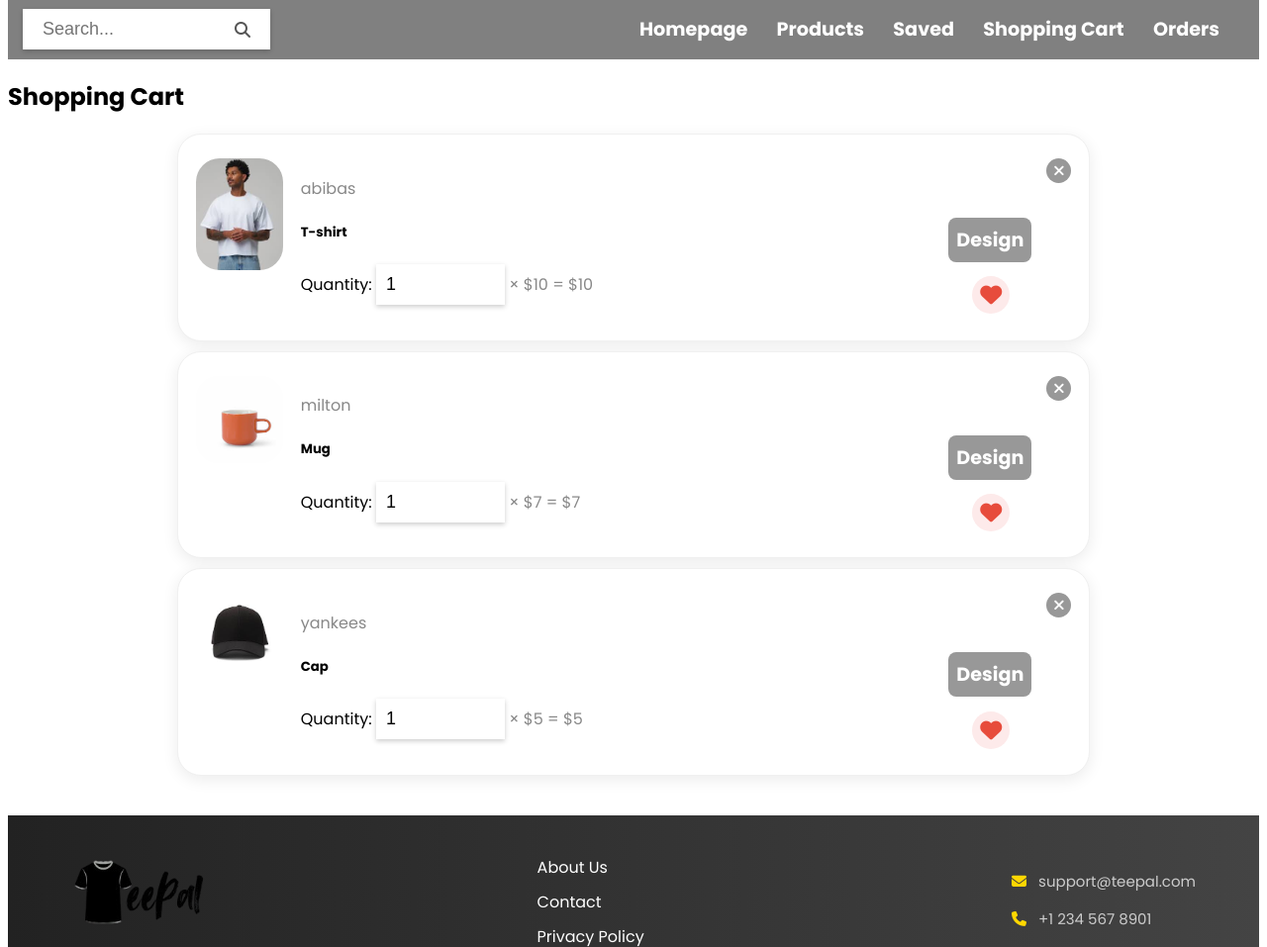
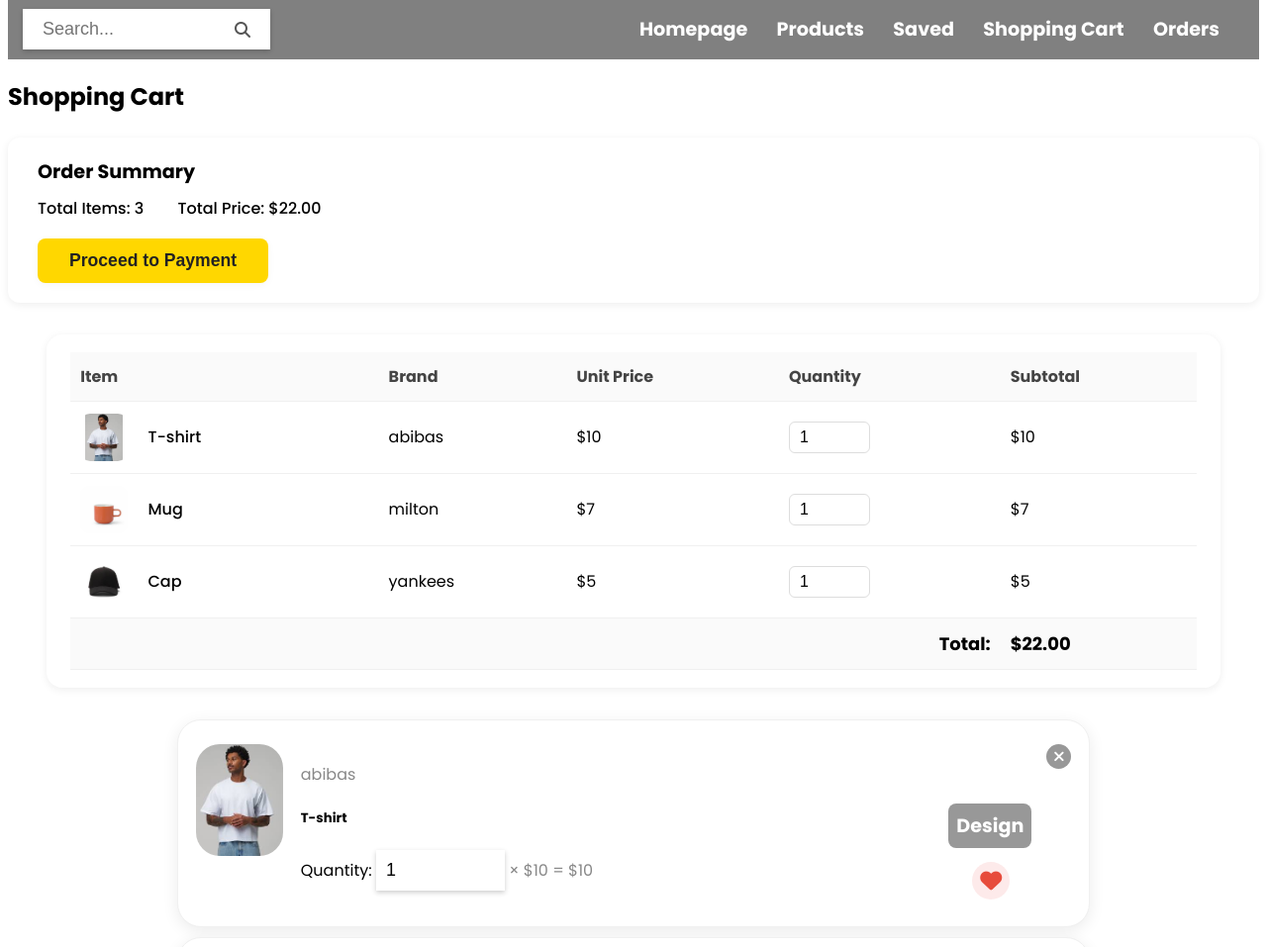
Before and after one commit to 1322harshd/Teepal, a Flask app: page /shopping_cart in a window 1280 px wide. Shown: the part 109-1066 px from the top of the page at 99% size. Run offline with Flask 3, Linux system fonts and the light colour scheme.

Commit message:
add saved items page and update shopping cart functionality with order summary

```diff
--- a/Templates/base.html
+++ b/Templates/base.html
@@ -55,7 +55,7 @@
                     <ul>
                     <li><a href="/">Homepage</a></li>
                     <li><a href="#">Products</a></li>
-                    <li><a href="#">Saved</a></li>
+                    <li><a href="/saved_items">Saved</a></li>
                     <li><a href="/shopping_cart">Shopping Cart</a></li>
                     <li><a href="#">Orders</a></li>
                     </ul>
--- a/Templates/shopping_cart.html
+++ b/Templates/shopping_cart.html
@@ -1,10 +1,53 @@
 {% extends "base.html" %}
 {% block content %}
 <h2>Shopping Cart</h2>
-  <div class="total">
 
+<div class="order-summary-card" id="orderSummary">
+  <h3>Order Summary</h3>
+  <div>
+    <span>Total Items: <span id="summaryTotalItems">0</span></span>
+    <span style="margin-left: 30px;">Total Price: $<span id="summaryTotalPrice">0.00</span></span>
+  </div>
+  <button class="payment-btn" onclick="alert('Proceeding to payment...')">Proceed to Payment</button>
+</div>
 
+<!-- Cart Details Table -->
+<div class="cart-details-table">
+  <table>
+    <thead>
+      <tr>
+        <th>Item</th>
+        <th>Brand</th>
+        <th>Unit Price</th>
+        <th>Quantity</th>
+        <th>Subtotal</th>
+      </tr>
+    </thead>
+    <tbody>
+      {% for product in products %}
+      <tr>
+        <td>
+          <img src="{{ url_for('static', filename=product.image) }}" alt="{{ product.item }}" class="cart-thumb">
+          <span class="cart-item-name">{{ product.item }}</span>
+        </td>
+        <td>{{ product.brand }}</td>
+        <td>${{ product.price }}</td>
+        <td>
+          <input type="number" name="quantity" id="table_quantity_{{ loop.index0 }}" value="1" min="1" onchange="updateTableTotal({{ loop.index0 }}, {{ product.price|float }})">
+        </td>
+        <td>$<span id="table_total_{{ loop.index0 }}">{{ product.price }}</span></td>
+      </tr>
+      {% endfor %}
+    </tbody>
+    <tfoot>
+      <tr>
+        <td colspan="4" style="text-align:right;font-weight:bold;">Total:</td>
+        <td style="font-weight:bold;">$<span id="table_grand_total">0.00</span></td>
+      </tr>
+    </tfoot>
+  </table>
 </div>
+
 <div id="shopping_cart" class="lists">
   {% for product in products %}
     <div class="sc_1">
@@ -13,23 +56,86 @@
         <span>{{ product.brand }}</span>
         <h5>{{ product.item }}</h5>
         <label class="quantity" for="quantity">Quantity:</label>
-        <input type="number" name="quantity" id="quantity_{{ loop.index0 }}" value="1" min="1" onchange="updateTotal({{ loop.index0 }}, {{ product.price }})">
+        <input type="number" name="quantity" id="quantity_{{ loop.index0 }}" value="1" min="1" onchange="updateTotal({{ loop.index0 }}, {{ product.price|float }})">
         <span>× ${{ product.price }} = $<span id="total_{{ loop.index0 }}">{{ product.price }}</span></span>
       </div>
       <div class="sc_1_right">
         <a href="#"><i class="fa-solid fa-xmark"></i></a><br>
         <button onclick="window.location.href='/'">Design</button>
-          <a href="#"><i class="fa-solid fa-heart" title="Save"></i></i></a>
+        <a href="#"><i class="fa-solid fa-heart" title="Save"></i></a>
       </div>
-
     </div>
   {% endfor %}
 </div>
-  </div>
+
 <script>
+  // Product prices from template context
+  const productPrices = [
+    {% for product in products %}
+      {{ product.price }}{% if not loop.last %},{% endif %}
+    {% endfor %}
+  ];
+
   function updateTotal(index, price) {
     const qty = document.getElementById('quantity_' + index).value;
     document.getElementById('total_' + index).textContent = (qty * price).toFixed(2);
+    updateOrderSummary();
+    updateTableFromCart();
   }
+
+  function updateOrderSummary() {
+    let totalItems = 0;
+    let totalPrice = 0;
+    for (let i = 0; i < productPrices.length; i++) {
+      const qtyInput = document.getElementById('quantity_' + i);
+      const qty = qtyInput ? parseInt(qtyInput.value) || 0 : 0;
+      totalItems += qty;
+      totalPrice += qty * productPrices[i];
+    }
+    document.getElementById('summaryTotalItems').textContent = totalItems;
+    document.getElementById('summaryTotalPrice').textContent = totalPrice.toFixed(2);
+  }
+
+  // Table logic
+  function updateTableTotal(index, price) {
+    const qty = document.getElementById('table_quantity_' + index).value;
+    document.getElementById('table_total_' + index).textContent = (qty * price).toFixed(2);
+    updateTableGrandTotal();
+    updateCartFromTable();
+  }
+
+  function updateTableGrandTotal() {
+    let grandTotal = 0;
+    for (let i = 0; i < productPrices.length; i++) {
+      const qtyInput = document.getElementById('table_quantity_' + i);
+      const qty = qtyInput ? parseInt(qtyInput.value) || 0 : 0;
+      grandTotal += qty * productPrices[i];
+    }
+    document.getElementById('table_grand_total').textContent = grandTotal.toFixed(2);
+  }
+
+  // Sync table and card quantities
+  function updateCartFromTable() {
+    for (let i = 0; i < productPrices.length; i++) {
+      const tableQty = document.getElementById('table_quantity_' + i).value;
+      document.getElementById('quantity_' + i).value = tableQty;
+      document.getElementById('total_' + i).textContent = (tableQty * productPrices[i]).toFixed(2);
+    }
+    updateOrderSummary();
+  }
+  function updateTableFromCart() {
+    for (let i = 0; i < productPrices.length; i++) {
+      const cartQty = document.getElementById('quantity_' + i).value;
+      document.getElementById('table_quantity_' + i).value = cartQty;
+      document.getElementById('table_total_' + i).textContent = (cartQty * productPrices[i]).toFixed(2);
+    }
+    updateTableGrandTotal();
+  }
+
+  // Initialize on page load
+  window.onload = function() {
+    updateOrderSummary();
+    updateTableGrandTotal();
+  };
 </script>
 {% endblock %}
--- a/app.py
+++ b/app.py
@@ -35,5 +35,14 @@ def shopping_cart():
     ]
     return render_template('shopping_cart.html', products=cart_items)
 
+@app.route('/saved_items')
+def saved_items():
+    saved_items = [
+        {'item': 'T-shirt', 'price': 10, 'image': 'products/tshirt.jfif', 'brand': 'abibas'},
+        {'item': 'Mug', 'price': 7, 'image': 'products/mug.jfif', 'brand': 'milton'},
+        {'item': 'Cap', 'price': 5, 'image': 'products/cap.jfif', 'brand': 'yankees'}
+    ]
+    return render_template('saved_items.html', products=saved_items)
+
 if __name__ == '__main__':
     app.run(debug=True)
--- a/static/css/styles.css
+++ b/static/css/styles.css
@@ -466,3 +466,102 @@ nav ul li a:hover{
     border: none;
     box-shadow: 0px 2px 5px rgba(0, 0, 0, 0.2);
 }
+.order-summary-card {
+    background: #fff;
+    border-radius: 12px;
+    box-shadow: 0 2px 8px rgba(0,0,0,0.07);
+    padding: 20px 30px;
+    margin: 24px 0 32px 0;
+    display: flex;
+    flex-direction: column;
+    align-items: flex-start;
+}
+.order-summary-card h3 {
+    margin: 0 0 10px 0;
+    font-size: 1.2rem;
+    font-weight: 600;
+}
+.order-summary-card div span {
+    font-size: 1rem;
+    font-weight: 500;
+}
+.cart-details-table {
+    width: 90%;
+    margin: 0 auto 32px auto;
+    background: #fff;
+    border-radius: 16px;
+    box-shadow: 0 2px 8px rgba(0,0,0,0.07);
+    padding: 18px 24px;
+    overflow-x: auto;
+}
+.cart-details-table table {
+    width: 100%;
+    border-collapse: collapse;
+    font-family: inherit;
+}
+.cart-details-table th, .cart-details-table td {
+    padding: 12px 10px;
+    text-align: left;
+    border-bottom: 1px solid #f0f0f0;
+    font-size: 16px;
+}
+.cart-details-table th {
+    background: #fafafa;
+    font-weight: 600;
+    color: #444;
+}
+.cart-details-table tfoot td {
+    background: #fafafa;
+    font-size: 18px;
+}
+.cart-thumb {
+    width: 48px;
+    height: 48px;
+    object-fit: contain;
+    border-radius: 10px;
+    margin-right: 10px;
+    vertical-align: middle;
+}
+.cart-item-name {
+    font-weight: 500;
+    margin-left: 6px;
+    vertical-align: middle;
+}
+.cart-details-table input[type="number"] {
+    width: 60px;
+    font-size: 16px;
+    padding: 6px 10px;
+    border: 1px solid #ddd;
+    border-radius: 6px;
+    box-shadow: none;
+}
+.payment-btn {
+    margin-top: 18px;
+    padding: 12px 32px;
+    background: #ffd700;
+    color: #222;
+    border: none;
+    border-radius: 8px;
+    font-size: 1.1rem;
+    font-weight: 600;
+    cursor: pointer;
+    transition: background 0.2s, color 0.2s;
+    box-shadow: 0 2px 8px rgba(0,0,0,0.04);
+}
+.payment-btn:hover {
+    background: #ffe066;
+    color: #111;
+}
+@media (max-width: 700px) {
+    .cart-details-table {
+        padding: 8px 2px;
+    }
+    .cart-details-table th, .cart-details-table td {
+        padding: 6px 4px;
+        font-size: 14px;
+    }
+    .cart-thumb {
+        width: 32px;
+        height: 32px;
+    }
+}
```
Also changed, not shown: Templates/saved_items.html (+21 -0 lines). Lines whose indentation alone changed are shown as unchanged.
